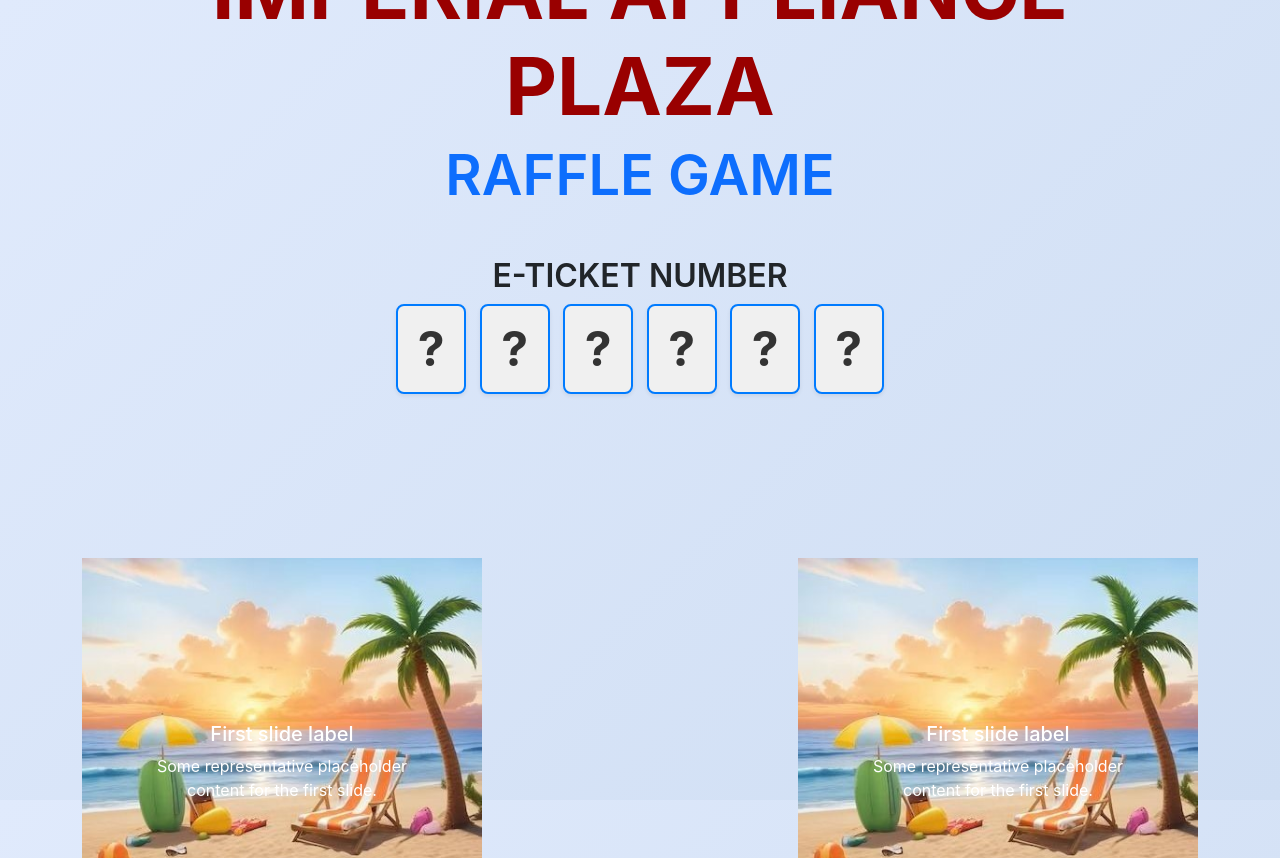
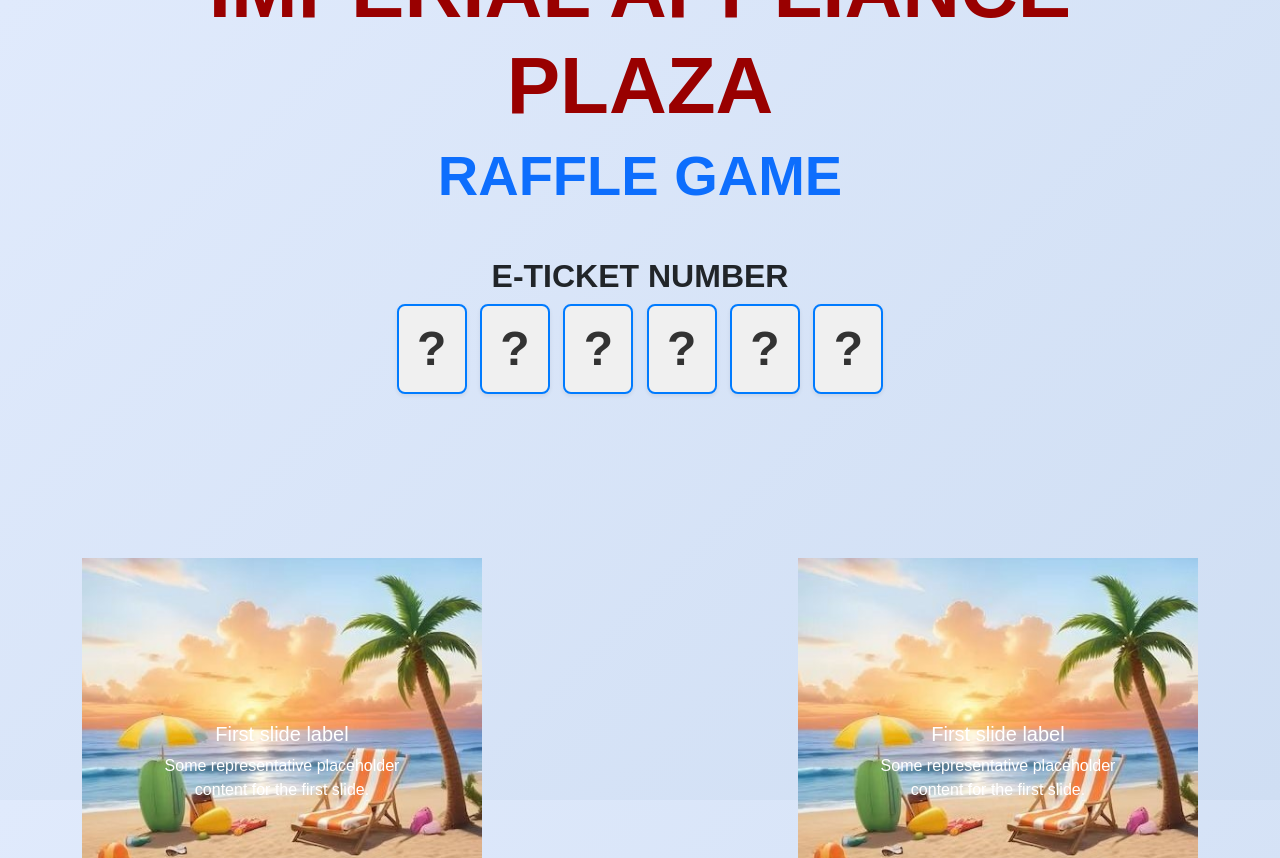
Before and after one commit to Krfd/birthday_local, a PHP site: page /game.php in a window 1280 px wide. Run offline with PHP 8.4, Linux system fonts and the light colour scheme; the visitor is signed in with stand-in values (Sample User, id 1); data that the repository does not hold is empty; some libraries are stand-ins or nearby versions.

Commit message:
Removed the temp css font in game.php

```diff
--- a/game.php
+++ b/game.php
@@ -30,12 +30,6 @@
     #carouselTwo .carousel-item {
       width: 400px !important;
       max-width: 400px !important;
-    }
-
-    body {
-      font-family: -apple-system, BlinkMacSystemFont, "Segoe UI", Roboto,
-        "Helvetica Neue", Arial, "Noto Sans", sans-serif,
-        "Apple Color Emoji", "Segoe UI Emoji", "Segoe UI Symbol", "Noto Color Emoji";
     }
   </style>
 </head>
```
